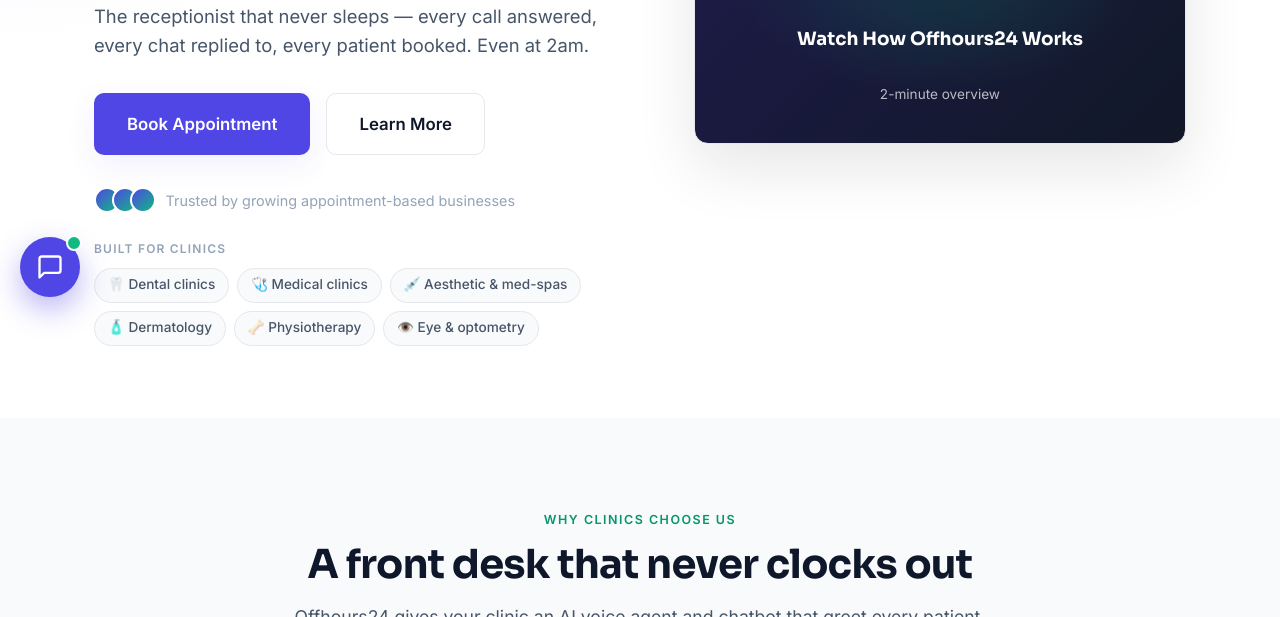
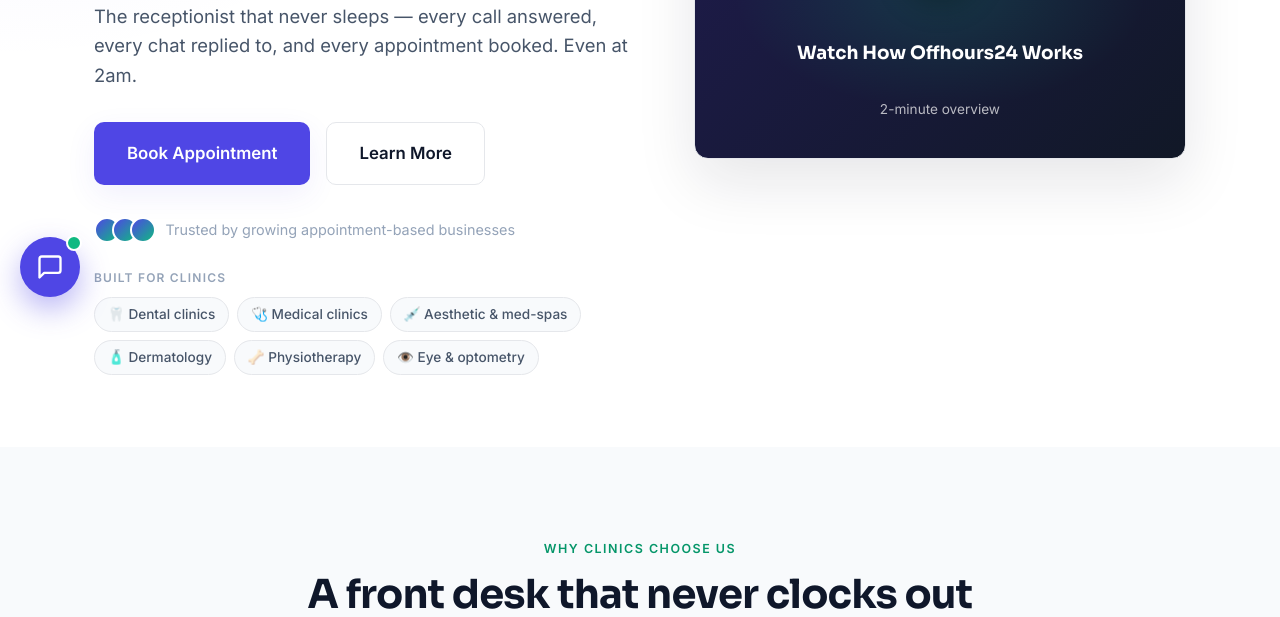
Before and after one commit to owaiskhan01/offhours24, a plain HTML site: page index.html in a window 1280 px wide. Shown: the part 483-1100 px from the top of the page. Drawn offline with Linux system fonts and the light colour scheme; a script that the page names is missing.

Commit message:
Add files via upload

```diff
--- a/index.html
+++ b/index.html
@@ -374,7 +374,7 @@
         <div class="hero-copy reveal">
           <span class="eyebrow"><span class="dot"></span> AI Front Desk for Clinics</span>
           <h1>Front desk busy or closed? <span class="hl">Appointments still get booked.</span></h1>
-          <p class="sub">The receptionist that never sleeps — every call answered, every chat replied to, every patient booked. Even at 2am.</p>
+          <p class="sub">The receptionist that never sleeps — every call answered, every chat replied to, and every appointment booked. Even at 2am.</p>
           <div class="hero-actions">
             <a class="btn btn-primary btn-lg" href="#book">Book Appointment</a>
             <a class="btn btn-ghost btn-lg" href="#problem">Learn More</a>
```
